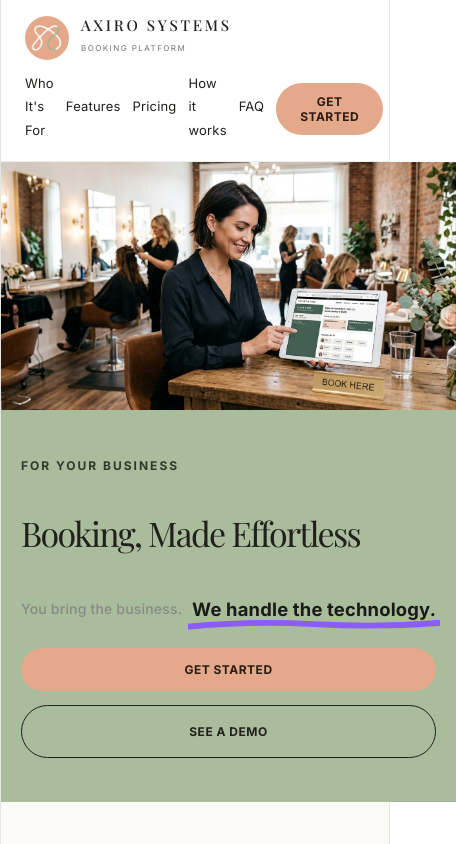
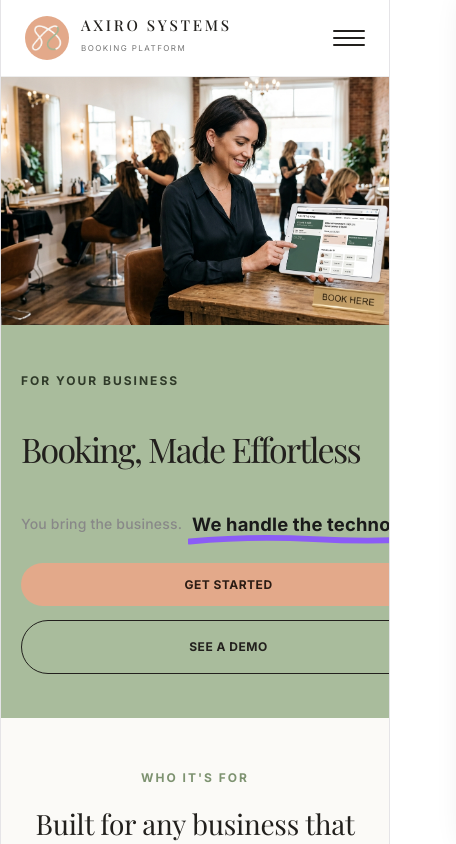
Before and after one commit to ShaikAwaesRazvi/AxiroPortfolio, a React (Vite) app: page / in a window 390 px wide. Shown: the top 844 px of the page, 456 px wide, since content can reach past the window. Built offline with nearby package versions, Linux system fonts and the light colour scheme.

Commit message:
Updated faq,howitworks,footer and made it responsive

```diff
--- a/src/components/landing/CtaBand.tsx
+++ b/src/components/landing/CtaBand.tsx
@@ -10,8 +10,8 @@ export default function CtaBand({ onGetStarted }: CtaBandProps) {
   return (
     <div className="cta-band reveal" id="get-started" ref={ref}>
       <h2>Ready to stop juggling the phone?</h2>
-      <p>Join salons already booking smarter with Axiro.</p>
-      <button className="btn-pill hero-cta" onClick={onGetStarted}>GET STARTED FREE</button>
+      <p>Join businesses already booking smarter with Axiro.</p>
+      <button className="btn-pill hero-cta" onClick={onGetStarted}>GET STARTED</button>
     </div>
   );
 }
--- a/src/components/landing/Faq.tsx
+++ b/src/components/landing/Faq.tsx
@@ -9,12 +9,12 @@ const FAQS: FaqItem[] = [
   {
     question: "How long does it take to get my booking page live?",
     answer:
-      "Most salons are up and running within a day of signing up. Once you tell us your services, stylists, and hours, we handle the setup and send you the link.",
+      "Most salons are up and running within 2 days of signing up. Once you tell us your services, stylists, and hours, we handle the setup and send you the link.",
   },
   {
     question: "Do my clients need to download an app?",
     answer:
-      "No. Your booking page works right in any browser, on desktop or mobile. Clients just tap your link and book — no app, no account creation required.",
+      "No. Your booking page works right in any browser, on desktop or mobile. Clients just tap your link and book. No app, no account creation required.",
   },
   {
     question: "Can I switch between plans later?",
@@ -24,28 +24,44 @@ const FAQS: FaqItem[] = [
   {
     question: "How do clients cancel or reschedule an appointment?",
     answer:
-      "Every booking confirmation email includes a unique booking reference number and a secure link. Clients can use it anytime to reschedule or cancel their appointment — no need to call you directly.",
+      "Every booking confirmation email includes a unique booking reference number and a secure link. Clients can use it anytime to reschedule or cancel their appointment, no need to call you directly.",
   },
+  // {
+  //   question: "Can I manage multiple stylists or locations?",
+  //   answer:
+  //     "Yes. Each stylist gets their own profile and availability, and salon groups with multiple locations can use our Multi-Location plan to manage everything from one dashboard.",
+  // },
   {
-    question: "Can I manage multiple stylists or locations?",
+  question: "Can I try it out before committing to a plan?",
   answer:
-      "Yes. Each stylist gets their own profile and availability, and salon groups with multiple locations can use our Multi-Location plan to manage everything from one dashboard.",
+    "Yes. Reach out and we can walk you through a demo of your booking page before you decide on a plan.",
+  },
+  // {
+  // question: "What if I need help after my page is live?",
+  // answer:
+  //   "We're just an email or call away. If you need to add a new service, update your hours, or run into any issues, reach out and we'll sort it out for you.",
+  // },
+  {
+    question: "What happens to my bookings if I switch plans?",
+    answer:
+      "Nothing gets lost. All your existing bookings, clients, and settings carry over automatically, whether you're upgrading, downgrading, or switching from monthly to one-time.",
   },
   {
   question: "Is there a contract or cancellation fee?",
   answer:
-      "No. Monthly plans can be cancelled anytime with no fee. One-time purchases are yours to keep with no recurring obligation at all.",
+    "No contracts. If you're on a monthly plan, you can cancel anytime with no fee. If you buy the one-time plan, it's yours to keep for good.",
   },
   {
   question: "Do I need any technical skills to set this up?",
   answer:
-      "None at all. You tell us about your salon — services, stylists, hours — and we handle the setup and get your page live for you.",
+    "None at all. Just tell us about your business, things like your services, staff, and hours, and we'll handle the setup and get your page live for you.",
   },
   {
   question: "Can I use my own domain name?",
   answer:
-      "Yes, you can connect your own domain, or use the free Axiro subdomain we give you when you sign up.",
+    "Yes, you can use your own domain, or if you don't have one yet, we can help you get set up with one.",
   },
+
 ];
 
 export default function Faq() {
--- a/src/components/landing/HowItWorks.tsx
+++ b/src/components/landing/HowItWorks.tsx
@@ -7,9 +7,9 @@ interface Step {
 }
 
 const STEPS: Step[] = [
-  { num: 1, title: "Tell us about your salon", desc: "Services, stylists, hours — takes about ten minutes to set up." },
+  { num: 1, title: "Tell us about your business", desc: "Services, staff, hours. It takes about 1-2 days to set up." },
   { num: 2, title: "We build your page", desc: "A branded booking site goes live, ready to share with clients." },
-  { num: 3, title: "Clients book themselves", desc: "They pick a stylist, pick a time, and you get notified instantly." },
+  { num: 3, title: "Clients book in seconds", desc: "No calls, no back and forth. Just a few taps and it's on the calendar." },
 ];
 
 export default function HowItWorks() {
--- a/src/components/layout/Footer.tsx
+++ b/src/components/layout/Footer.tsx
@@ -10,10 +10,10 @@ export default function Footer() {
               <div className="logo-sub">BOOKING PLATFORM</div>
             </div>
           </div>
-          <p className="footer-tagline">
-            Booking software built for hair and nail salons  so you spend less
-            time on the phone and more time behind the chair.
-          </p>
+            <p className="footer-tagline">
+              Booking software for any business that runs on appointments.
+              Less time on the phone, more time doing what you do best.
+            </p>
         </div>
 
         <div className="footer-col">
--- a/src/components/layout/Navbar.tsx
+++ b/src/components/layout/Navbar.tsx
@@ -1,3 +1,4 @@
+import { useState } from "react";
 import axiroLogo from "../../assets/axiroLogo.png"
 
 interface NavbarProps {
@@ -5,6 +6,14 @@ interface NavbarProps {
 }
 
 export default function Navbar({ onGetStarted }: NavbarProps) {
+  const [menuOpen, setMenuOpen] = useState(false);
+
+  const closeMenu = () => setMenuOpen(false);
+
+  const handleGetStarted = () => {
+    closeMenu();
+    onGetStarted();
+  };
   return (
       <nav className="navbar">
           <div className="logo">
@@ -22,17 +31,25 @@ export default function Navbar({ onGetStarted }: NavbarProps) {
               </div>
           </div>
 
-          <div className="nav-links">
-              <a href="#who-its-for">Who It's For</a>
-              <a href="#features">Features</a>
-              <a href="#pricing">Pricing</a>
-              <a href="#how-it-works">How it works</a>
-              <a href="#faq">FAQ</a>
+<div className={`nav-links${menuOpen ? " nav-links-open" : ""}`}>
+        <a href="#who-its-for" onClick={closeMenu}>Who It's For</a>
+        <a href="#features" onClick={closeMenu}>Features</a>
+        <a href="#pricing" onClick={closeMenu}>Pricing</a>
+        <a href="#how-it-works" onClick={closeMenu}>How it works</a>
+        <a href="#faq" onClick={closeMenu}>FAQ</a>
+        <button className="btn-pill" onClick={handleGetStarted}>GET STARTED</button>
+      </div>
 
-              <button className="btn-pill" onClick={onGetStarted}>
-                  GET STARTED
-              </button>
-          </div>
+      <button
+        className={`nav-toggle${menuOpen ? " nav-toggle-open" : ""}`}
+        onClick={() => setMenuOpen(!menuOpen)}
+        aria-label="Toggle menu"
+        aria-expanded={menuOpen}
+      >
+        <span></span>
+        <span></span>
+        <span></span>
+      </button>
       </nav>
   );
 }
--- a/src/pages/HomePage.css
+++ b/src/pages/HomePage.css
@@ -15,6 +15,7 @@ html, body, #root {
   padding: 0;
   background-color: var(--cream);
   color: var(--charcoal);
+  overflow-x: hidden;
 }
 #root {
   max-width: none !important;
@@ -809,6 +810,34 @@ section { padding: 90px 56px; font-family: 'Inter', sans-serif; color: var(--cha
   .faq-tagline { font-size: 30px; }
 }
 
+
+/* ===== Mobile Nav (hamburger menu) ===== */
+
+.nav-toggle {
+  display: none;
+  flex-direction: column;
+  justify-content: center;
+  gap: 5px;
+  width: 32px;
+  height: 32px;
+  background: none;
+  border: none;
+  cursor: pointer;
+  padding: 0;
+  z-index: 20;
+}
+.nav-toggle span {
+  display: block;
+  width: 100%;
+  height: 2px;
+  background: var(--charcoal);
+  border-radius: 2px;
+  transition: transform 0.3s ease, opacity 0.3s ease;
+}
+.nav-toggle-open span:nth-child(1) { transform: translateY(7px) rotate(45deg); }
+.nav-toggle-open span:nth-child(2) { opacity: 0; }
+.nav-toggle-open span:nth-child(3) { transform: translateY(-7px) rotate(-45deg); }
+
 @media (prefers-reduced-motion: reduce) {
   * { animation-duration: 0.01ms !important; animation-delay: 0s !important; transition-duration: 0.01ms !important; }
 }
@@ -820,9 +849,43 @@ section { padding: 90px 56px; font-family: 'Inter', sans-serif; color: var(--cha
   .hero-left h1 { font-size: 42px; }
   .features-grid { grid-template-columns: repeat(2, 1fr); }
   .steps { grid-template-columns: 1fr; gap: 32px; }
-  .navbar { padding: 16px 24px; }
+  .navbar { flex-wrap: nowrap; padding: 16px 24px; }
   section { padding: 60px 24px; }
-  .nav-links { gap: 18px; font-size: 13px; }
+
+  .nav-toggle { display: flex; }
+
+  .nav-links {
+    position: fixed;
+    top: 0;
+    right: -100%;
+    width: 78%;
+    max-width: 320px;
+    height: 100vh;
+    background: #fff;
+    flex-direction: column;
+    align-items: flex-start;
+    justify-content: flex-start;
+    gap: 0;
+    padding: 90px 32px 32px;
+    box-shadow: -8px 0 30px rgba(0,0,0,0.12);
+    transition: right 0.35s cubic-bezier(0.22, 1, 0.36, 1);
+    z-index: 15;
+  }
+  .nav-links-open { right: 0; }
+
+  .nav-links a {
+    width: 100%;
+    padding: 16px 0;
+    border-bottom: 1px solid #f0f0f0;
+    font-size: 16px;
+  }
+  .nav-links a::after { display: none; }
+
+  .nav-links .btn-pill {
+    margin-top: 20px;
+    width: 100%;
+    padding: 14px;
+  }
   #features .section-head h2,
   .how .section-head h2,
   #pricing .section-head h2,
@@ -830,9 +893,7 @@ section { padding: 90px 56px; font-family: 'Inter', sans-serif; color: var(--cha
 }
 
 @media (max-width: 600px) {
-  .navbar { flex-wrap: wrap; gap: 12px; }
   .logo-text { font-size: 15px; }
-  .nav-links { width: 100%; justify-content: space-between; gap: 12px; }
   .hero-left { padding: 44px 20px; }
   .hero-left h1 { font-size: 34px; }
   .hero-left p { font-size: 14px; }
```
Lines whose indentation alone changed are shown as unchanged.
